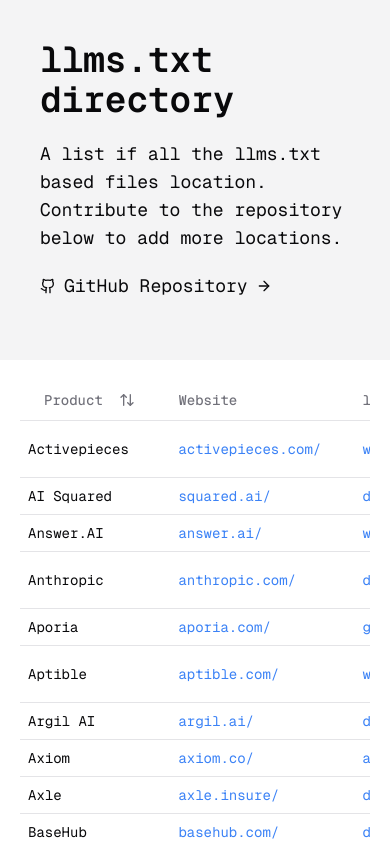
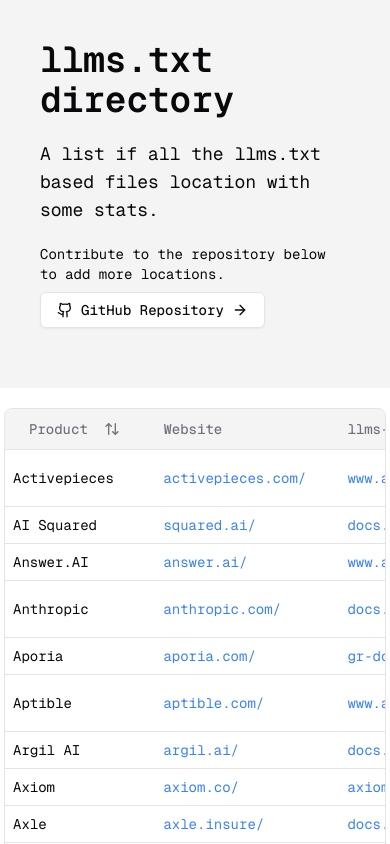
Before and after one commit to stephen-fellow/llmstxt-site, a Next.js app: page / in a window 390 px wide. Shown: the top 844 px of the page. Built offline with nearby package versions, Linux system fonts and the light colour scheme.

Commit message:
clean up

```diff
--- a/components/footer.tsx
+++ b/components/footer.tsx
@@ -1,13 +1,15 @@
+import { Github, ArrowRight } from "lucide-react";
 export default function Footer() {
     return (
         <footer className="py-5 row-start-3 flex gap-6 flex-wrap">
             <a
                 className="flex items-center gap-2 hover:underline hover:underline-offset-4"
-        href=""
+                href="https://github.com/krish-adi/llmstxt-site"
                 target="_blank"
                 rel="noopener noreferrer"
             >
-        GitHub Repository
+                <Github className="w-4 h-4" /> GitHub
+                <ArrowRight className="w-4 h-4" />
             </a>
         </footer>
     );
--- a/components/header.tsx
+++ b/components/header.tsx
@@ -1,16 +1,19 @@
 import { Github, ArrowRight } from "lucide-react";
+import { Button } from "./ui/button";
 
 export default function Header() {
     return (
         <div className="p-10 pb-10 bg-zinc-100">
             <h1 className="mb-5 text-4xl font-bold">llms.txt directory</h1>
             <p className="mb-5 text-lg">
-                A list if all the llms.txt based files location. Contribute to
-                the repository below to add more locations.
+                A list if all the llms.txt based files location with some stats.
             </p>
-            <p className="mb-5 text-lg">
+            <p className="text-sm mb-2">
+                Contribute to the repository below to add more locations.
+            </p>
+            <p className="mb-5 text-md">
+                <Button variant="outline" asChild>
                     <a
-                    className="flex items-center gap-2 hover:underline hover:underline-offset-4"
                         href="https://github.com/krish-adi/llmstxt-site"
                         target="_blank"
                         rel="noopener noreferrer"
@@ -18,6 +21,7 @@
                         <Github className="w-4 h-4" /> GitHub Repository{" "}
                         <ArrowRight className="w-4 h-4" />
                     </a>
+                </Button>
             </p>
         </div>
     );
--- a/components/list-table.tsx
+++ b/components/list-table.tsx
@@ -2,7 +2,6 @@
 import {
     Table,
     TableBody,
-    // TableCaption,
     TableCell,
     TableHead,
     TableHeader,
@@ -39,10 +38,10 @@
         },
     });
     return (
-        <div className="w-full flex justify-center px-5 sm:px-20 pt-5">
-            <Table className="mx-auto max-w-7xl">
-                {/* <TableCaption>A list of all llms.txt files location.</TableCaption> */}
-                <TableHeader>
+        <div className="w-full flex justify-center px-1 sm:px-5 md:px-10 lg:px-20 pt-5">
+            <div className="mx-auto max-w-7xl overflow-x-auto border rounded-lg">
+                <Table>
+                    <TableHeader className="bg-zinc-100">
                         {table.getHeaderGroups().map((headerGroup) => (
                             <TableRow key={headerGroup.id}>
                                 {headerGroup.headers.map((header) => {
@@ -66,7 +65,9 @@
                             table.getRowModel().rows.map((row) => (
                                 <TableRow
                                     key={row.id}
-                                data-state={row.getIsSelected() && "selected"}
+                                    data-state={
+                                        row.getIsSelected() && "selected"
+                                    }
                                 >
                                     {row.getVisibleCells().map((cell) => (
                                         <TableCell key={cell.id}>
@@ -88,57 +89,9 @@
                                 </TableCell>
                             </TableRow>
                         )}
-                    {/* {products.map((product) => (
-                        <TableRow key={product.product}>
-                            <TableCell>{product.product}</TableCell>
-                            <TableCell>
-                                {product.llmsTxt["llms-full.txt"] && (
-                                    <a
-                                        href={product.llmsTxt["llms-full.txt"]}
-                                        target="_blank"
-                                        rel="noopener noreferrer"
-                                    >
-                                        llms-full.txt
-                                    </a>
-                                )}
-                            </TableCell>
-                            <TableCell>
-                                {product.token_count["llms-full.txt"] && (
-                                    <a
-                                        href={product.llmsTxt["llms-full.txt"]}
-                                        target="_blank"
-                                        rel="noopener noreferrer"
-                                    >
-                                        {product.token_count["llms-full.txt"]}
-                                    </a>
-                                )}
-                            </TableCell>
-                            <TableCell>
-                                {product.llmsTxt["llms.txt"] && (
-                                    <a
-                                        href={product.llmsTxt["llms.txt"]}
-                                        target="_blank"
-                                        rel="noopener noreferrer"
-                                    >
-                                        llms.txt
-                                    </a>
-                                )}
-                            </TableCell>
-                            <TableCell>
-                                {product.token_count["llms.txt"] && (
-                                    <a
-                                        href={product.llmsTxt["llms.txt"]}
-                                        target="_blank"
-                                        rel="noopener noreferrer"
-                                    >
-                                        {product.token_count["llms.txt"]}
-                                    </a>
-                                )}
-                            </TableCell>
-                        </TableRow>
-                    ))} */}
                     </TableBody>
                 </Table>
             </div>
+        </div>
     );
 }
--- a/pages/index.tsx
+++ b/pages/index.tsx
@@ -1,5 +1,5 @@
 import localFont from "next/font/local";
-// import Footer from "@/components/footer";
+import Footer from "@/components/footer";
 import ListTable from "@/components/list-table";
 import Header from "@/components/header";
 import { columns } from "@/components/list-table-columns";
@@ -21,7 +21,7 @@
                 <Header />
                 <ListTable columns={columns} data={data} />
             </main>
-            {/* <Footer /> */}
+            <Footer />
         </div>
     );
 }
```
Lines whose indentation alone changed are shown as unchanged.
